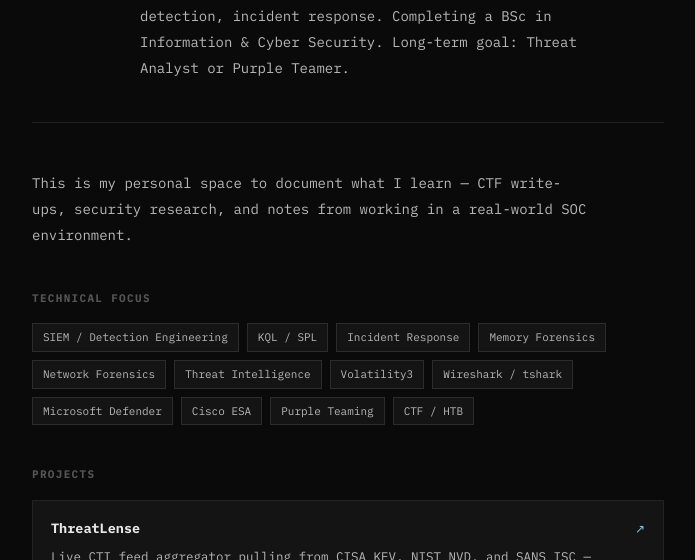
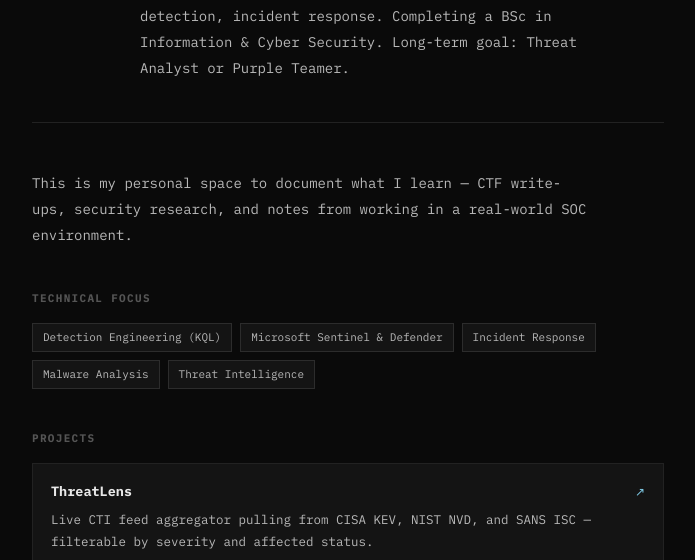
Before and after one commit to shenanigo/shenanigo.github.io, a website: page index.html in a window 1280 px wide. Shown: the part 227-787 px from the top of the page, without its empty margins (292-987 px from the left). Drawn offline with Linux system fonts and the light colour scheme.

Commit message:
adjusted main page

```diff
--- a/index.html
+++ b/index.html
@@ -210,25 +210,18 @@ footer {
 
     <div class="section-title">Technical Focus</div>
     <div class="skills-grid">
-      <span class="skill-tag">SIEM / Detection Engineering</span>
-      <span class="skill-tag">KQL / SPL</span>
+      <span class="skill-tag">Detection Engineering (KQL)</span>
+      <span class="skill-tag">Microsoft Sentinel &amp; Defender</span>
       <span class="skill-tag">Incident Response</span>
-      <span class="skill-tag">Memory Forensics</span>
-      <span class="skill-tag">Network Forensics</span>
+      <span class="skill-tag">Malware Analysis</span>
       <span class="skill-tag">Threat Intelligence</span>
-      <span class="skill-tag">Volatility3</span>
-      <span class="skill-tag">Wireshark / tshark</span>
-      <span class="skill-tag">Microsoft Defender</span>
-      <span class="skill-tag">Cisco ESA</span>
-      <span class="skill-tag">Purple Teaming</span>
-      <span class="skill-tag">CTF / HTB</span>
     </div>
 
     <div class="section-title">Projects</div>
     <div class="project-list">
       <a href="https://threatlens-pied.vercel.app/" class="project-item" target="_blank" rel="noopener">
         <div class="project-top">
-          <span class="project-name">ThreatLense</span>
+          <span class="project-name">ThreatLens</span>
           <span class="project-ext">↗</span>
         </div>
         <div class="project-desc">Live CTI feed aggregator pulling from CISA KEV, NIST NVD, and SANS ISC — filterable by severity and affected status.</div>
```
